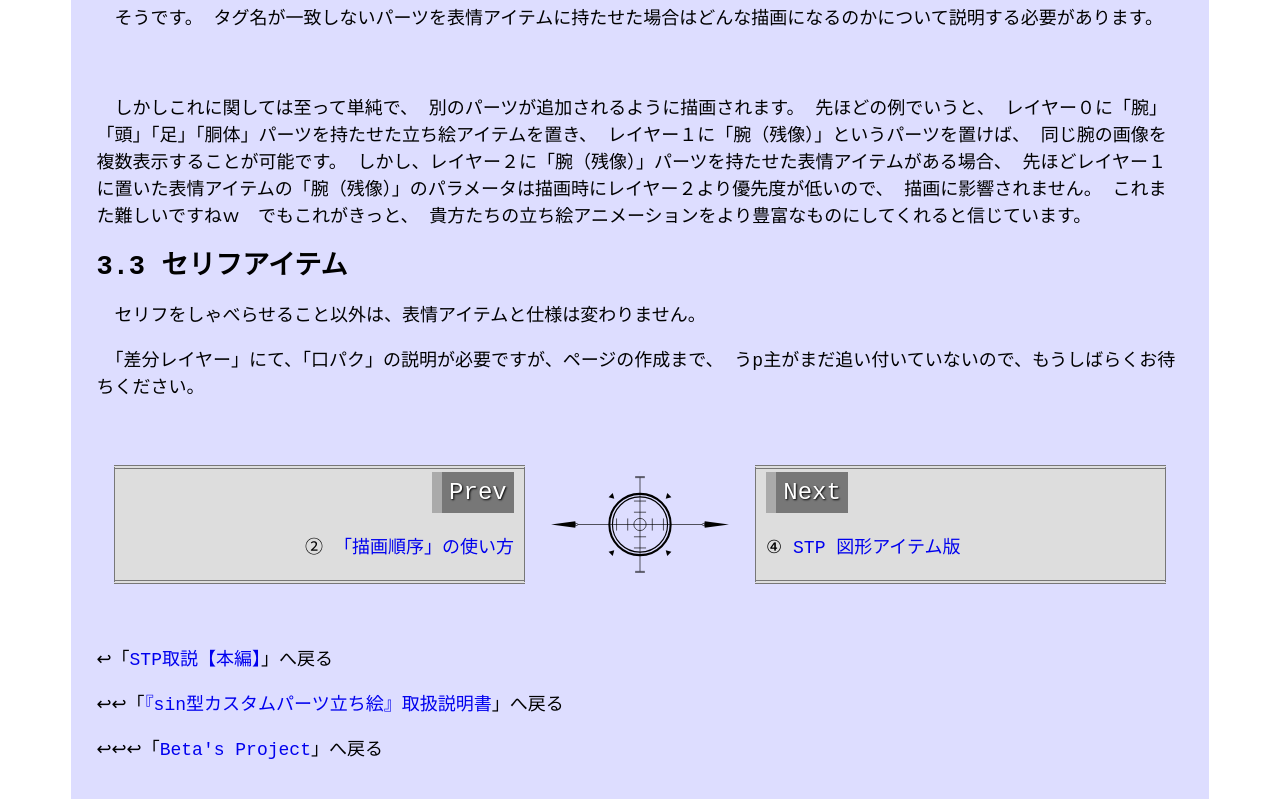
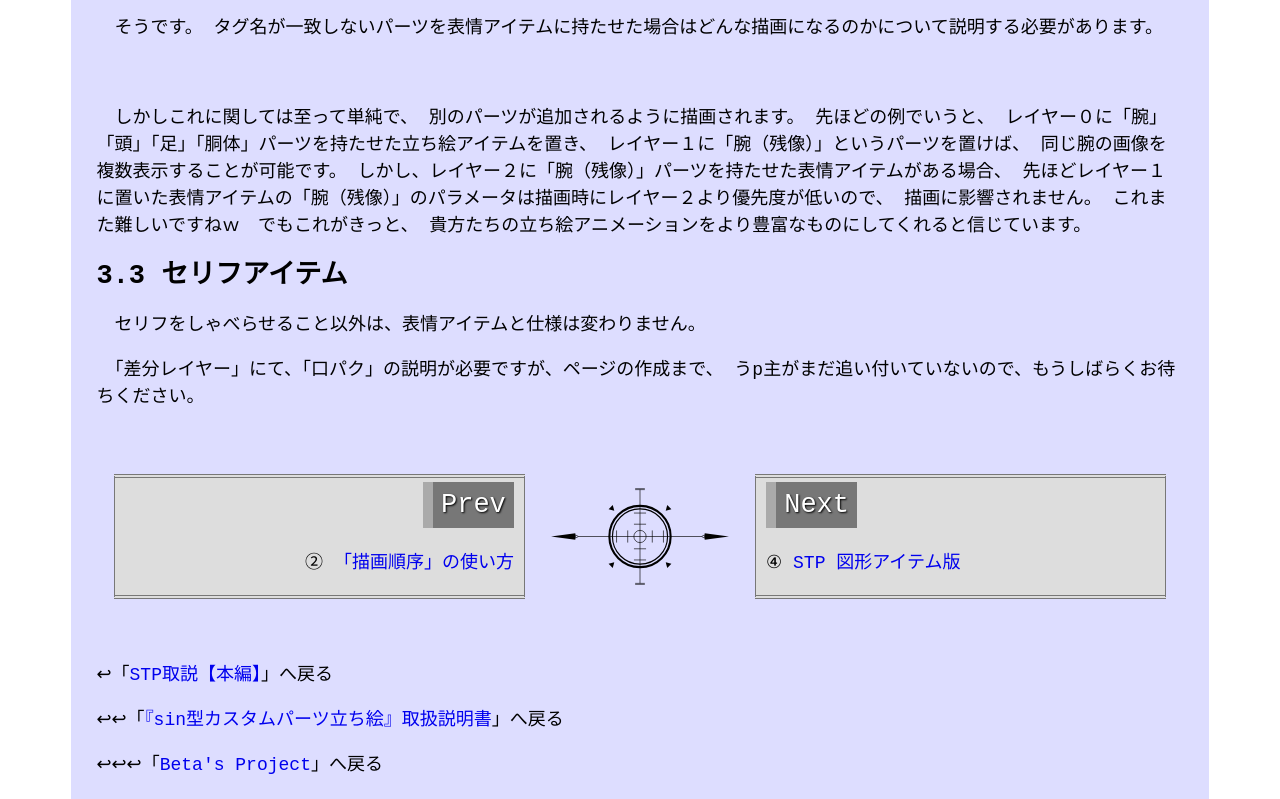
Before and after one commit to sinBetaKun/BetaJS, a website: page pages/stp/main/chapter3/index.html in a window 1280 px wide. Shown: the part 1699-2498 px from the top of the page. Drawn offline with Linux system fonts and the light colour scheme.

Commit message:
『この項の目次』がでかすぎた。

```diff
--- a/pages/stp/css/style.css
+++ b/pages/stp/css/style.css
@@ -29,7 +29,7 @@ body::after {
 
 .table_of_contents::before {
     text-align: center;
-    font-size: 24px;
+    font-size: 1.5em;
     line-height: 300%;
     color: #fff;
     text-shadow: 1px 1px 2px black;
@@ -74,7 +74,7 @@ body::after {
 }
 
 .next_page::before {
-    font-size: 24px;
+    font-size: 1.5em;
     line-height: 2em;
     color: #fff;
     text-shadow: 1px 1px 2px black;
@@ -99,7 +99,7 @@ body::after {
 }
 
 .prev_page::before {
-    font-size: 24px;
+    font-size: 1.5em;
     line-height: 2em;
     color: #fff;
     text-shadow: 1px 1px 2px black;
```
